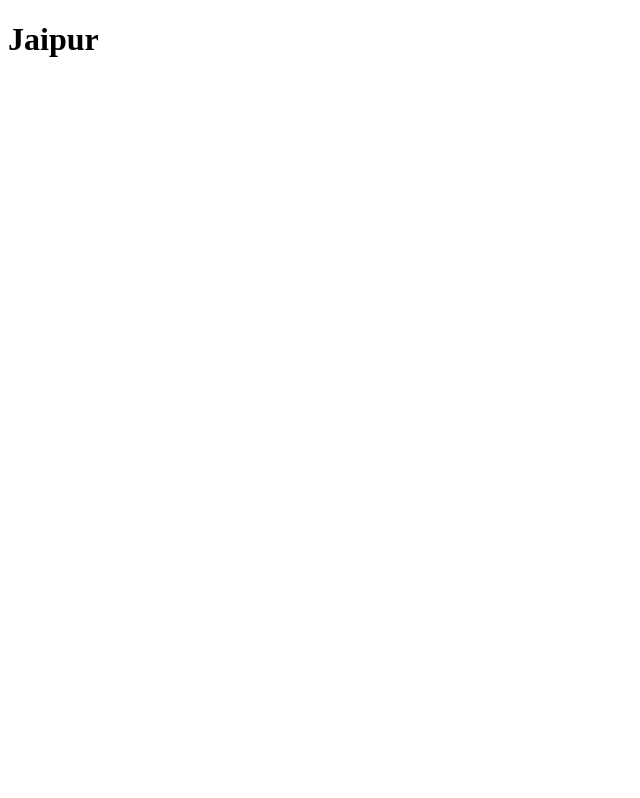
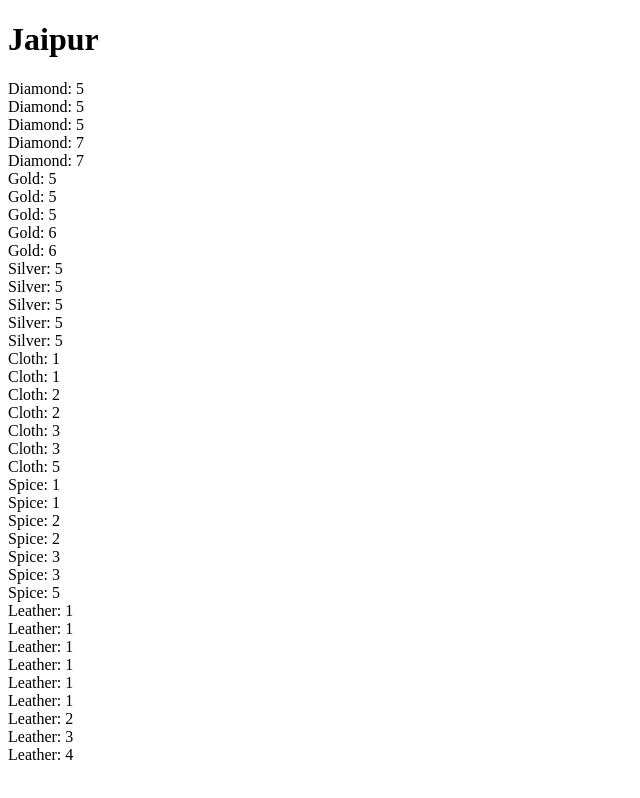
Before and after one commit to bbenip/jaipur, a React (Vite) app: page / in a window 1280 px wide. Shown: the whole page, without its empty margins (0-640 px from the left). Built offline with nearby package versions, Linux system fonts and the light colour scheme.

Commit message:
Create components to render resource tokens

```diff
--- a/src/App.tsx
+++ b/src/App.tsx
@@ -1,3 +1,21 @@
-const App = () => <h1>Jaipur</h1>;
+import TokenSidebar from "./components/TokenSidebar";
+
+const App = () => {
+  const tokensRemaining = [
+    { name: 'Diamond', quantities: [5, 5, 5, 7, 7] },
+    { name: 'Gold', quantities: [5, 5, 5, 6, 6] },
+    { name: 'Silver', quantities: [5, 5, 5, 5, 5] },
+    { name: 'Cloth', quantities: [1, 1, 2, 2, 3, 3, 5] },
+    { name: 'Spice', quantities: [1, 1, 2, 2, 3, 3, 5] },
+    { name: 'Leather', quantities: [1, 1, 1, 1, 1, 1, 2, 3, 4] },
+  ];
+
+  return (
+    <>
+      <h1>Jaipur</h1>
+      <TokenSidebar tokenRows={tokensRemaining} />
+    </>
+  )
+}
 
 export default App
--- /dev/null
+++ b/src/components/TokenBar.tsx
@@ -0,0 +1,20 @@
+type TokenBarProps = {
+  tokenRow: { name: string; quantities: number[] };
+};
+
+const TokenBar = ({ tokenRow }: TokenBarProps) => {
+  const tokenName = tokenRow.name;
+  const tokenQuantities = tokenRow.quantities;
+
+  return (
+    <div>
+      {tokenQuantities.map((quantity, index) => (
+        <div key={index}>
+          {tokenName}: {quantity}
+        </div>
+      ))}
+    </div>
+  );
+};
+
+export default TokenBar;
--- /dev/null
+++ b/src/components/TokenSidebar.tsx
@@ -0,0 +1,15 @@
+import TokenBar from "./TokenBar";
+
+type TokenSidebarProps = {
+  tokenRows: { name: string; quantities: number[] }[];
+};
+
+const TokenSidebar = ({ tokenRows }: TokenSidebarProps) => (
+  <div>
+    {tokenRows.map((tokenRow) => (
+      <TokenBar key={tokenRow.name} tokenRow={tokenRow} />
+    ))}
+  </div>
+);
+
+export default TokenSidebar;
```
